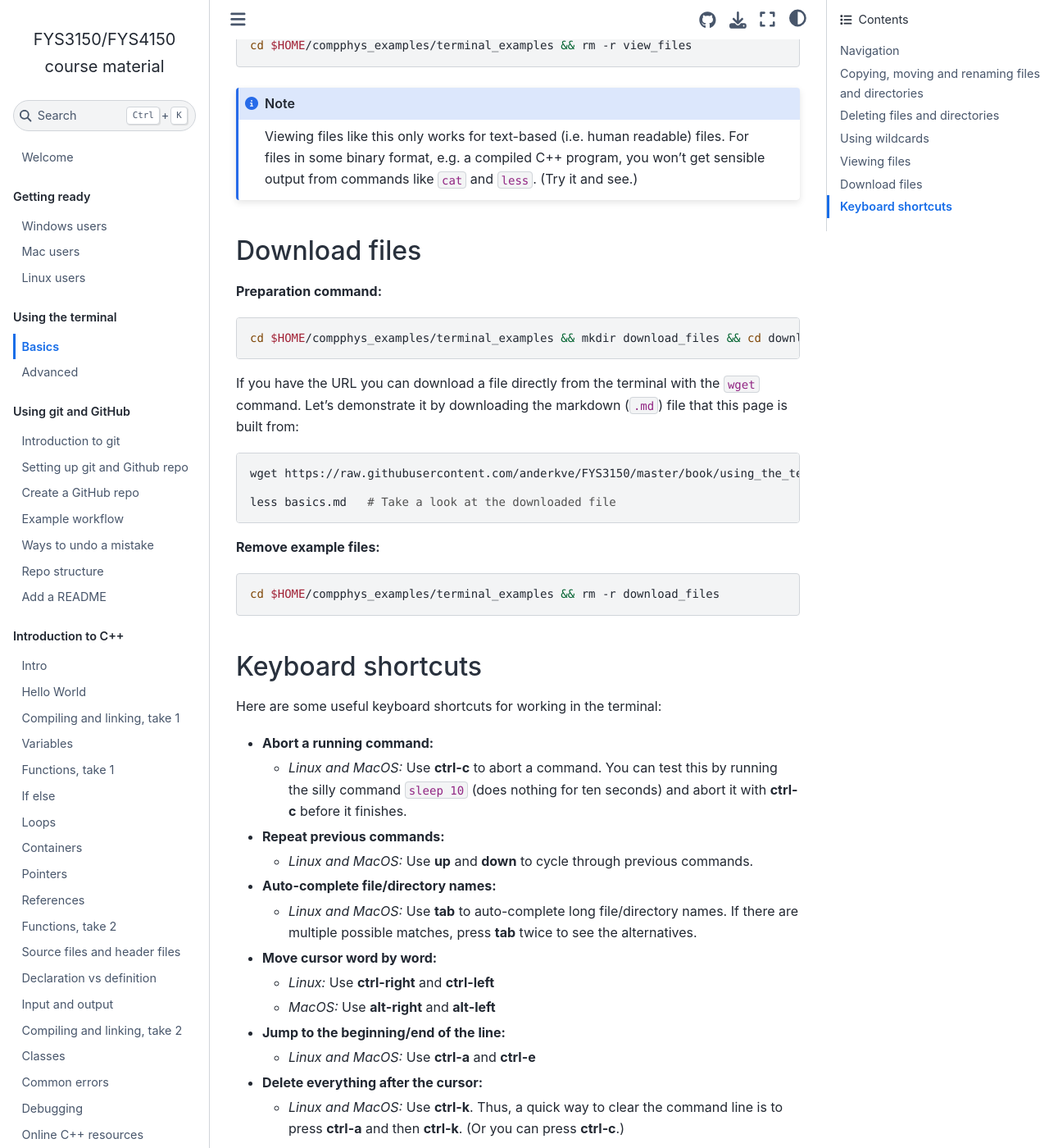
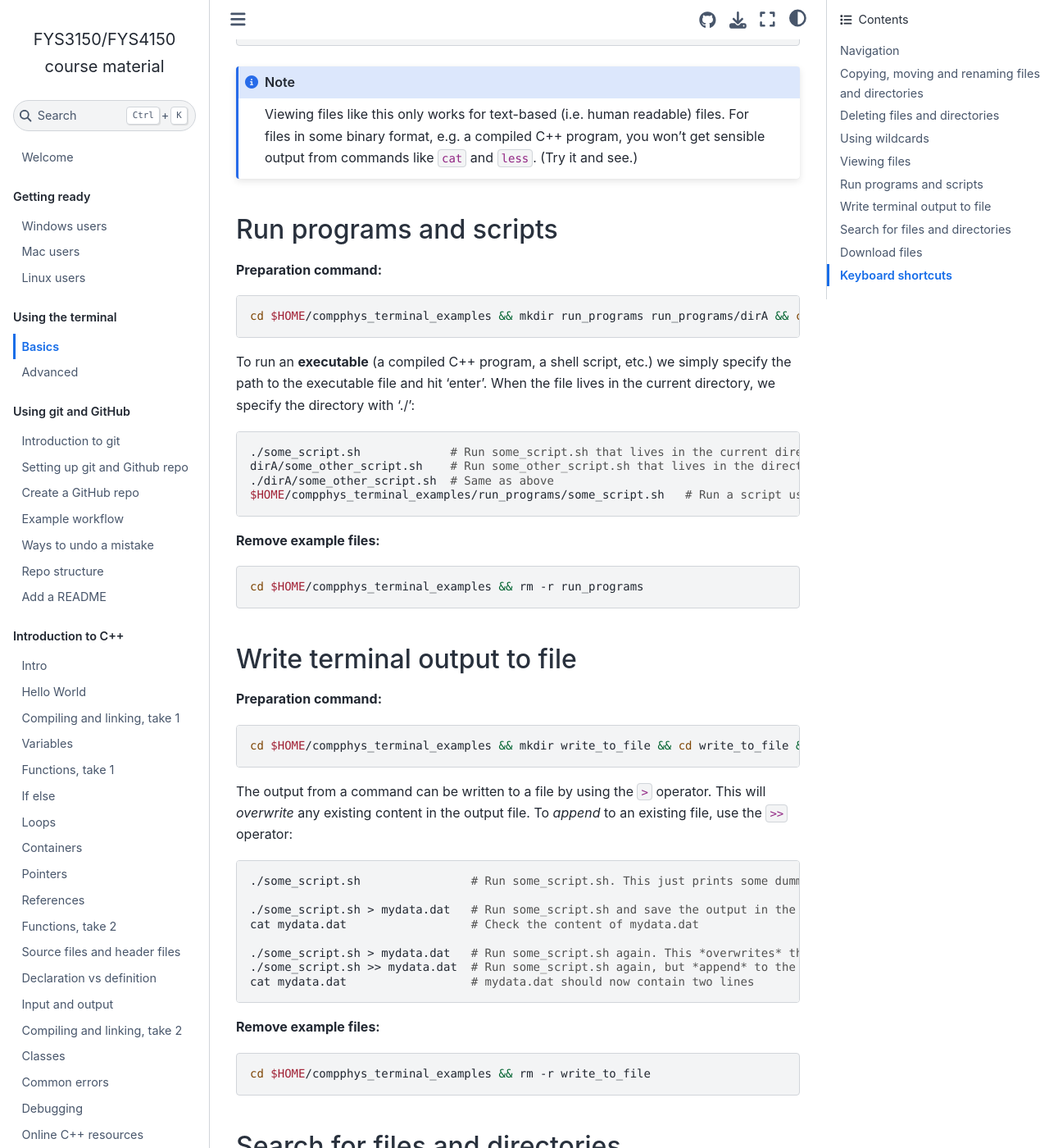
Before and after one commit to anderkve/FYS3150, a Jupyter Book: the page built from book/using_the_terminal/basics.md, in a window 1280 px wide and 1400 px high, scrolled down 4159 px. Shown: the whole window at 82% size. Built offline with Jupyter Book 1.0.4 settings and Sphinx 7.4.7 and the Sphinx Book theme 1.1.4, drawn with Linux system fonts in a browser that asks for light colours; some of the changed text lies outside the part shown.

Commit message:
Terminal section: More examples...
	modified:   book/using_the_terminal/basics.md

````diff
--- a/book/using_the_terminal/basics.md
+++ b/book/using_the_terminal/basics.md
@@ -4,14 +4,14 @@
 
 On this page you'll learn the basics of working from the **terminal** (a.k.a. the **shell**, a.k.a. the **command line**). Typing commands instead of the usual point-and-click may feel a bit clumsy and old-fashioned at first. But if you stick with it, you'll soon realize why the terminal is a standard tool for code developers, computational scientists and anyone else doing fancy stuff with computers.
 
-For the examples below we will often need some dummy directories and files. To prepare these files and directories we'll provide one-line *preparation commands* that you can simply copy and paste into the terminal. To paste in the terminal, right-click or press **ctrl-shift-v** (Linux) or **cmd-c** (MacOS)). To execute a command, simply hit 'enter'.
+For the examples below we will often need some dummy directories and files. To prepare these files and directories we'll provide one-line *preparation commands* that you can simply copy and paste into the terminal. To paste in the terminal, right-click or press **ctrl-shift-v** (Linux) or **cmd-c** (MacOS). To execute a command, simply hit 'enter'.
 
-Don't worry if you don't yet understand everything going on in these preparation commands --- you'll learn all of it soon. Similarly, after each example we provide a single-line command that deletes the dummy files we've just created.
+Don't worry if you don't yet understand everything going on in these preparation commands --- you'll learn all of it soon. After each example we also provide a single-line command that deletes the dummy files we've just created.
 
-We'll start by creating a directory `compphys_examples/terminal_examples` in our home directory and move into it. This directory will be the starting point for all the examples below.
+We'll start by creating a directory `compphys_terminal_examples` in our home directory and go to that directory. This directory will be starting point for the examples below.
 
 ```sh
-mkdir $HOME/compphys_examples && mkdir $HOME/compphys_examples/terminal_examples && cd $HOME/compphys_examples/terminal_examples && echo "" && echo "current directory: $(pwd)" && echo ""
+mkdir $HOME/compphys_examples && mkdir $HOME/compphys_terminal_examples && cd $HOME/compphys_terminal_examples && echo "" && echo "current directory: $(pwd)" && echo ""
 ```
 
 ```{note}
@@ -167,11 +167,83 @@ Viewing files like this only works for text-based (i.e. human readable) files. F
 ```
 
 
+## Run programs and scripts
+
+**Preparation command:**
+```sh
+cd $HOME/compphys_terminal_examples && mkdir run_programs run_programs/dirA && cd run_programs && echo "echo \"This program does nothing\" " > some_script.sh  && echo "echo \"This program also does nothing\" " > dirA/some_other_script.sh  && chmod u+x some_script.sh dirA/some_other_script.sh && echo "" &&  echo "current directory: $(pwd)" && echo ""
+```
+
+To run an **executable** (a compiled C++ program, a shell script, etc.) we simply specify the path to the executable file and hit 'enter'. When the file lives in the current directory, we specify the directory with './':
+
+```sh
+./some_script.sh             # Run some_script.sh that lives in the current directory
+dirA/some_other_script.sh    # Run some_other_script.sh that lives in the directory dirA
+./dirA/some_other_script.sh  # Same as above
+$HOME/compphys_terminal_examples/run_programs/some_script.sh   # Run a script using its full (absolute) path
+```
+
+**Remove example files:**
+```sh
+cd $HOME/compphys_terminal_examples && rm -r run_programs
+```
+
+
+## Write terminal output to file
+
+**Preparation command:**
+```sh
+cd $HOME/compphys_terminal_examples && mkdir write_to_file && cd write_to_file && echo "echo \"0.1423e+2  0.7123e+1  0.9423e+0  -0.8720e+1\" " > some_script.sh && chmod u+x some_script.sh && echo "" &&  echo "current directory: $(pwd)" && echo ""
+```
+
+The output from a command can be written to a file by using the `>` operator. This will *overwrite* any existing content in the output file. To *append* to an existing file, use the `>>` operator:
+
+```sh
+./some_script.sh                # Run some_script.sh. This just prints some dummy data to screen
+
+./some_script.sh > mydata.dat   # Run some_script.sh and save the output in the file mydata.dat
+cat mydata.dat                  # Check the content of mydata.dat
+
+./some_script.sh > mydata.dat   # Run some_script.sh again. This *overwrites* the previous mydata.dat
+./some_script.sh >> mydata.dat  # Run some_script.sh again, but *append* to the end of mydata.dat.
+cat mydata.dat                  # mydata.dat should now contain two lines
+```
+
+**Remove example files:**
+```sh
+cd $HOME/compphys_terminal_examples && rm -r write_to_file
+```
+
+
+## Search for files and directories
+
+**Preparation command:**
+```sh
+cd $HOME/compphys_terminal_examples && mkdir search && cd search && mkdir dirA dirA/dirB && touch a_file_with_dir_in_the_name.txt file1.txt dirA/file2.txt dirA/dirB/file3.txt && echo "" && echo "current directory: $(pwd)" && echo ""
+```
+
+We can search for files and directories using the `find` command:
+
+```sh
+find . -name "*.txt"          # From the current directory ("."), search for any anything ending with ".txt"
+find . -name "*dir*"          # From the current directory, search for anything with "dir" in the name
+find . -type f -name "*dir*"  # Same as above, but only search for files
+find . -type d -name "*dir*"  # Same as above, but only search for directories
+find $HOME/compphys_terminal_examples -type d -name "*dir*"  # Use an absolute path to specify the starting point
+```
+
+**Remove example files:**
+```sh
+cd $HOME/compphys_terminal_examples && rm -r search
+```
+
+
+
 ## Download files
 
 **Preparation command:**
 ```sh
-cd $HOME/compphys_examples/terminal_examples && mkdir download_files && cd download_files && echo "" && echo "current directory: $(pwd)" && echo ""
+cd $HOME/compphys_terminal_examples && mkdir download_files && cd download_files && echo "" && echo "current directory: $(pwd)" && echo ""
 ```
 
 If you have the URL you can download a file directly from the terminal with the `wget` command. Let's demonstrate it by downloading the markdown (`.md`) file that this page is built from:
````
Also changed, not shown: other parts of book/using_the_terminal/basics.md (+16 -25 lines).
